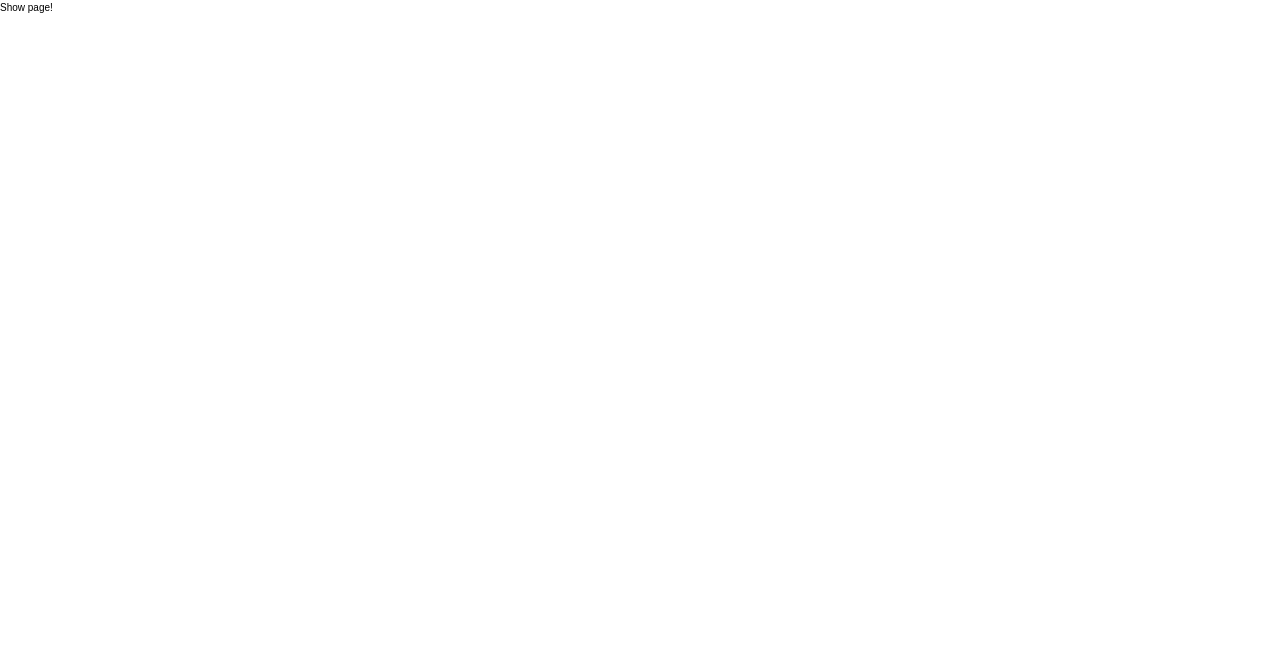
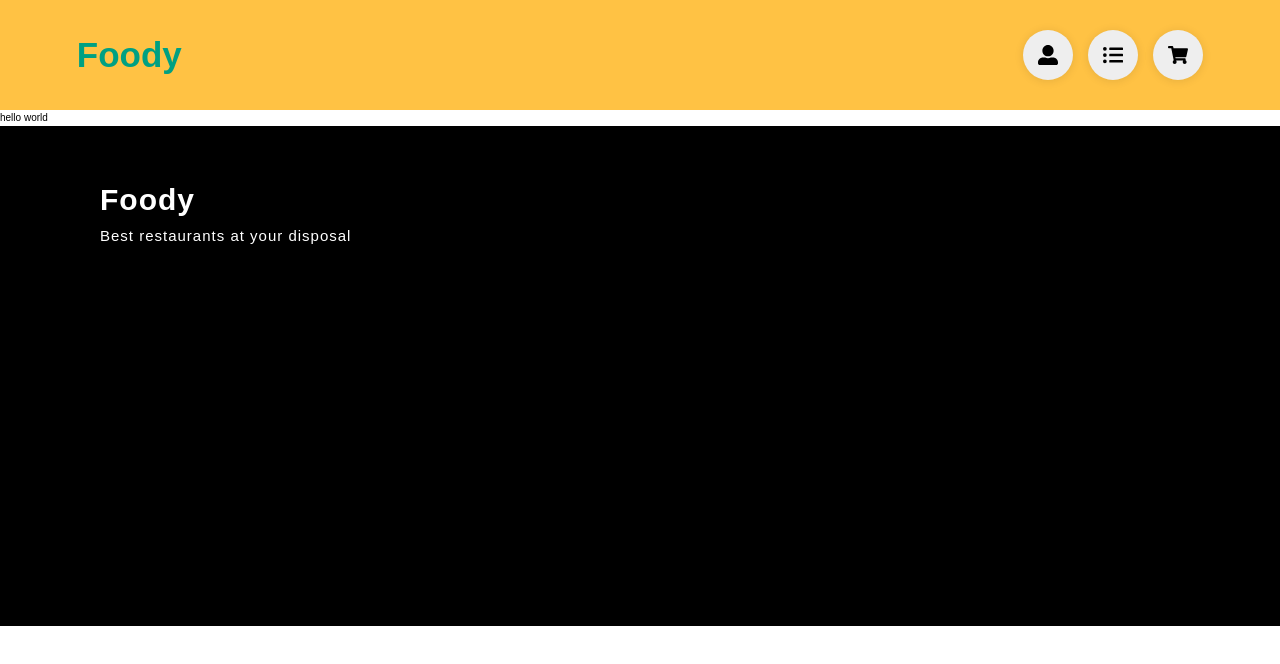
Before and after one commit to AdoDragicevic/foody, a React (Create React App) app: page /restaurants/1 in a window 1280 px wide. Shown: the top 664 px of the page. Built offline with nearby package versions, Linux system fonts and the light colour scheme.

Commit message:
add PageLayout component

```diff
--- a/src/components/layout/Header.tsx
+++ b/src/components/layout/Header.tsx
@@ -1,5 +1,6 @@
 import { Link } from "react-router-dom";
 import { HeaderProps } from "../../models/props";
+import UserNav from "../navigation/UserNav";
 
 const Header = ({ children, className }: HeaderProps) => (
   <header className={`header ${className}`}>
@@ -7,6 +8,7 @@ const Header = ({ children, className }: HeaderProps) => (
       <h2 className="header__logo">Foody</h2>
     </Link>
     {children}
+    <UserNav />
   </header>
 );
 
--- /dev/null
+++ b/src/components/layout/PageLayout.tsx
@@ -0,0 +1,15 @@
+import { ChildrenProp } from "../../models/props";
+import Footer from "./Footer";
+import Header from "./Header";
+
+
+const PageLayout = ({ children }: ChildrenProp) => (
+  <>
+    <Header />
+    <div className="mt-header-height" />
+    {children}
+    <Footer />
+  </>
+);
+
+export default PageLayout;
--- a/src/models/props.ts
+++ b/src/models/props.ts
@@ -6,7 +6,8 @@ export interface ChildrenProp {
   children: ReactNode;
 }
 
-export interface HeaderProps extends ChildrenProp {
+export interface HeaderProps {
+  children?: ReactNode;
   className?: string;
 }
 
--- a/src/pages/HomePage.tsx
+++ b/src/pages/HomePage.tsx
@@ -13,13 +13,11 @@ import Footer from "../components/layout/Footer";
 import employeeImg from "../imgs/employee.jpg";
 import restaurantImg from "../imgs/restaurant.jpg";
 import teamImg from "../imgs/team.jpg";
+import PageLayout from "../components/layout/PageLayout";
 
 
 const HomePage = () => (
-  <>
-    <Header className="home-page__header">
-      <UserNav />
-    </Header>
+  <PageLayout>
 
     <main>
 
@@ -80,8 +78,7 @@ const HomePage = () => (
 
     </main>
 
-    <Footer />
-  </>
+  </PageLayout>
 );
 
 export default HomePage;
--- a/src/pages/IndexPage.tsx
+++ b/src/pages/IndexPage.tsx
@@ -1,9 +1,8 @@
 import Header from "../components/layout/Header";
+import Footer from "../components/layout/Footer";
 import Search from "../components/search/Search";
-import UserNav from "../components/navigation/UserNav";
 import RestaurantFilters from "../components/restaurants/restaurantFilters/RestaurantFilters";
 import FilterRestaurantList from "../components/restaurants/FilterRestaurantList";
-
 
 const IndexPage = () => {
 
@@ -11,13 +10,14 @@ const IndexPage = () => {
     <>
       <Header>
         <Search />
-        <UserNav />
       </Header>
 
       <main className="index-page__main">
         <RestaurantFilters />
         <FilterRestaurantList />
       </main>
+
+      <Footer />
     </>
   );
 };
--- a/src/pages/ShowPage.tsx
+++ b/src/pages/ShowPage.tsx
@@ -1,5 +1,11 @@
-const ShowPage = () => {
-  return <p>Show page!</p>
-};
+import PageLayout from "../components/layout/PageLayout";
+
+const ShowPage = () => (
+  <PageLayout>
+    <main>
+      <p>hello world</p>
+    </main>
+  </PageLayout>
+);
 
 export default ShowPage;
--- a/src/styles/base/_utils.scss
+++ b/src/styles/base/_utils.scss
@@ -45,6 +45,12 @@
 }
 
 
+.mt-header-height {
+  margin-top: $header-height;
+
+}
+
+
 .horizontal-rule {
   margin: 2rem 0;
   background-color: rgba($color-black, .8);
--- a/src/styles/layout/_header.scss
+++ b/src/styles/layout/_header.scss
@@ -8,6 +8,9 @@
   z-index: 3;
   background-color: $color-primary;
   width: 100vw;
+  position: fixed;
+  top: 0;
+  left: 0;
 
   &__link {
     text-decoration: none;
--- /dev/null
+++ b/src/styles/layout/_page-layout.scss
@@ -0,0 +1,6 @@
+.page-layout {
+
+  &__main {
+    padding-top: $header-height;
+  }
+}
--- a/src/styles/main.scss
+++ b/src/styles/main.scss
@@ -7,6 +7,7 @@
 
 @import "./layout/header";
 @import "./layout/footer";
+@import "./layout/page-layout";
 
 @import "./pages/home-page";
 @import "./pages/index-page";
--- a/src/styles/pages/_home-page.scss
+++ b/src/styles/pages/_home-page.scss
@@ -1,10 +1,4 @@
 .home-page {
-
-  &__header {
-    position: fixed;
-    top: 0;
-    left: 0;
-  }
 
   &__section {
     min-height: 50vh;
--- a/src/styles/pages/_index-page.scss
+++ b/src/styles/pages/_index-page.scss
@@ -2,5 +2,6 @@
 
   &__main {
     display: flex;
+    margin-top: $header-height;
   }
 }
```
